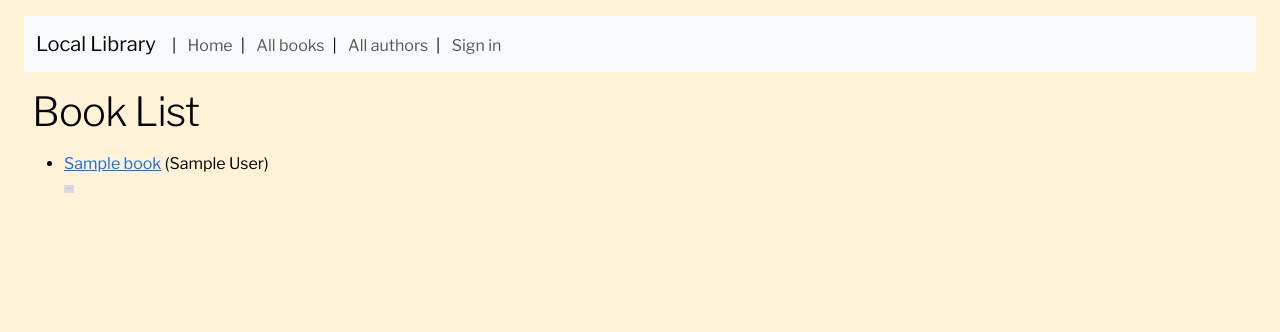
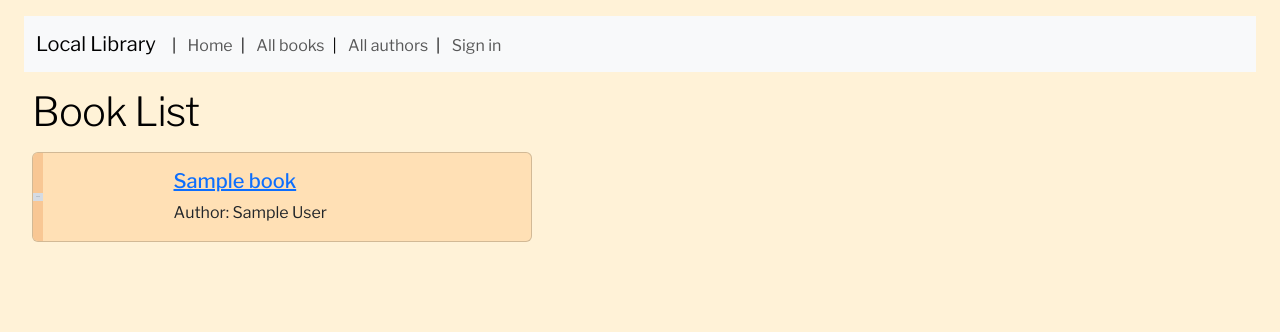
Before and after one commit to iconshocking/local-library, a Django app: template library/catalog/templates/catalog/book_list.html in a window 1280 px wide. Shown: the top 332 px of the page. Run offline with Django 5.2, Linux system fonts and the light colour scheme; the template is opened without the code that fills it: most values are stand-ins (such as "Sample title", 1, 10 or a date in 2020); grey boxes marked "Sample" are stand-in pictures; style sheets or scripts are compiled from the project's sources; some libraries are stand-ins or nearby versions.

Commit message:
feat: bootstrapped book list UI

```diff
--- a/library/catalog/static/catalog/css/gen/book_list.scss
+++ b/library/catalog/static/catalog/css/gen/book_list.scss
@@ -1,6 +1,5 @@
 .cover-image {
-  max-width: 40vw;
-  width: 200px;
+  height: 100%;
 
   img {
     // set background color before loading (will also show while loading in some browsers)
@@ -12,9 +11,15 @@
     // avoid alt text being visible on load; 'onerror' in the HTML will set the color back via
     // 'error' class
     color: transparent;
+    height: 100%;
+    object-fit: contain;
 
     &.error {
       color: var(--text-color);
     }
   }
 }
+
+.card {
+  max-width: 500px;
+}
--- a/library/catalog/templates/catalog/book_list.html
+++ b/library/catalog/templates/catalog/book_list.html
@@ -8,24 +8,18 @@
 {% endblock head_extra %}
 {% block content %}
   <h1>Book List</h1>
+  {% if perms.catalog.add_book %}
+    <a href="{% url "catalog:book_create" %}" class="btn btn-primary mb-3">Add new book</a>
+  {% endif %}
   {% if book_list %}
     <ul>
       {% for book in book_list %}
         <li>
-          <a href="{{ book.get_absolute_url }}">{{ book.title }}</a>
-          ({{ book.author }})
-          {% if perms.catalog.change_book %}
-            <a href="{% url "catalog:book_update" book.pk %}">
-              <button>Update</button>
-            </a>
-          {% endif %}
-          {% if perms.catalog.delete_book %}
-            <a href="{% url "catalog:book_delete" book.pk %}">
-              <button>Delete</button>
-            </a>
-          {% endif %}
+          <div class="card mb-3">
+            <div class="row g-0">
               {% if book.cover_image and book.cover_image.url %}
-            <div class="cover-image">
+                <div class="col-3">
+                  <div class="cover-image img-fluid">
                     <img src="{{ book.cover_image.url }}"
                          alt="cover image"
                          loading="lazy"
@@ -33,16 +27,29 @@
                          width="{{ book.cover_image_width }}"
                          onerror="this.classList.add('error')">
                   </div>
+                </div>
               {% endif %}
+              <div class="col">
+                <div class="card-body">
+                  <h5 class="card-title">
+                    <a href="{{ book.get_absolute_url }}">{{ book.title }}</a>
+                  </h5>
+                  <p class="card-text">Author: {{ book.author }}</p>
+                  {% if perms.catalog.change_book %}
+                    <a href="{% url "catalog:book_update" book.pk %}"
+                       class="btn btn-secondary">Update</a>
+                  {% endif %}
+                  {% if perms.catalog.delete_book %}
+                    <a href="{% url "catalog:book_delete" book.pk %}" class="btn btn-danger">Delete</a>
+                  {% endif %}
+                </div>
+              </div>
+            </div>
+          </div>
         </li>
       {% endfor %}
     </ul>
   {% else %}
     <p>There are no books in the library.</p>
   {% endif %}
-  {% if perms.catalog.add_book %}
-    <a href="{% url "catalog:book_create" %}">
-      <button>Create</button>
-    </a>
-  {% endif %}
 {% endblock content %}
--- a/library/core/static/core/css/gen/base.scss
+++ b/library/core/static/core/css/gen/base.scss
@@ -40,3 +40,9 @@ form {
   width: 500px;
   max-width: 85vw;
 }
+
+ol,
+ul {
+  list-style: none;
+  padding: 0;
+}
--- a/library/core/static/core/css/gen/bootstrap_overrides.scss
+++ b/library/core/static/core/css/gen/bootstrap_overrides.scss
@@ -28,3 +28,9 @@ $bs-breakpoint-lg: 992px;
     }
   }
 }
+
+.card {
+  --bs-card-bg: var(--primary-color);
+
+  overflow: hidden;
+}
```
Lines whose indentation alone changed are shown as unchanged.
